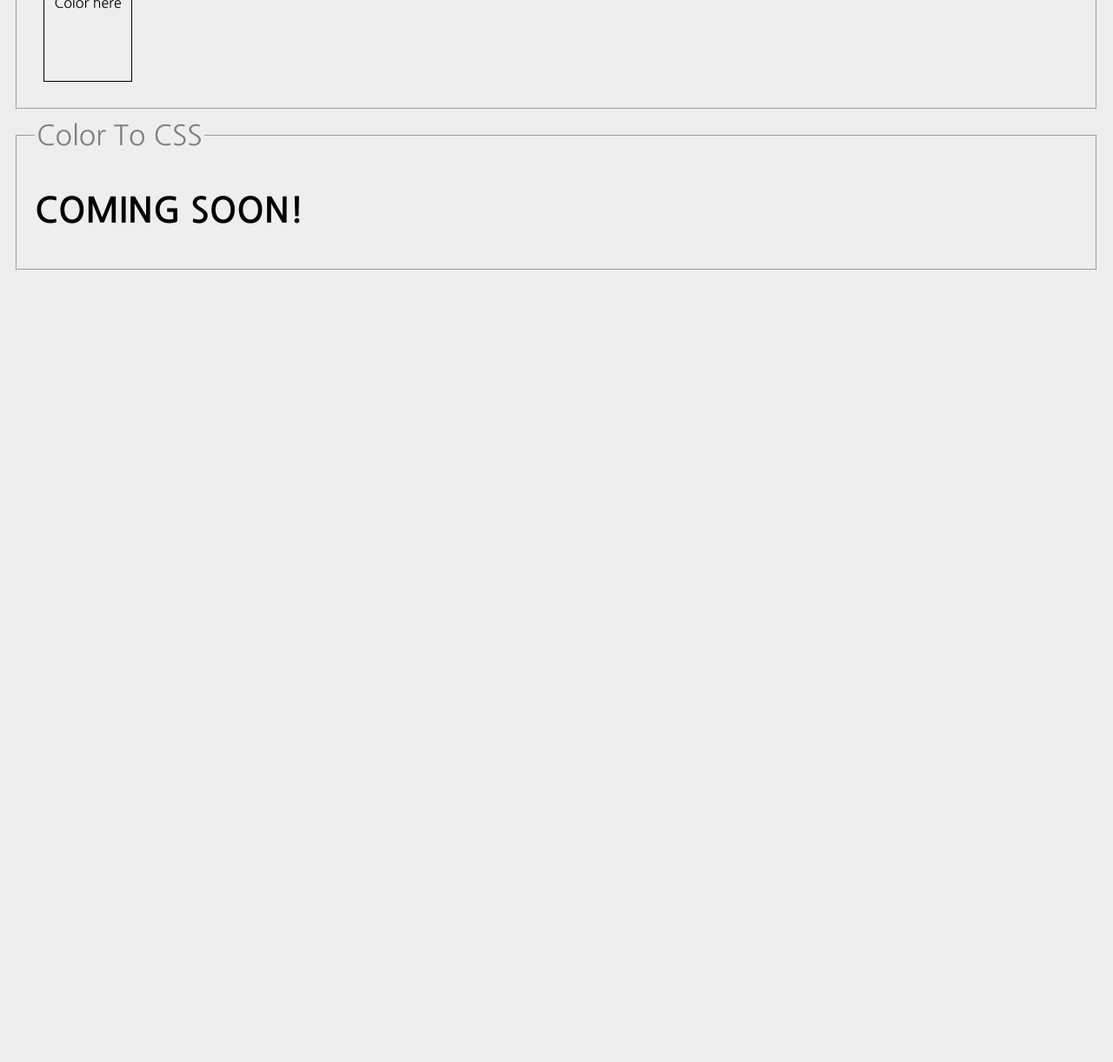
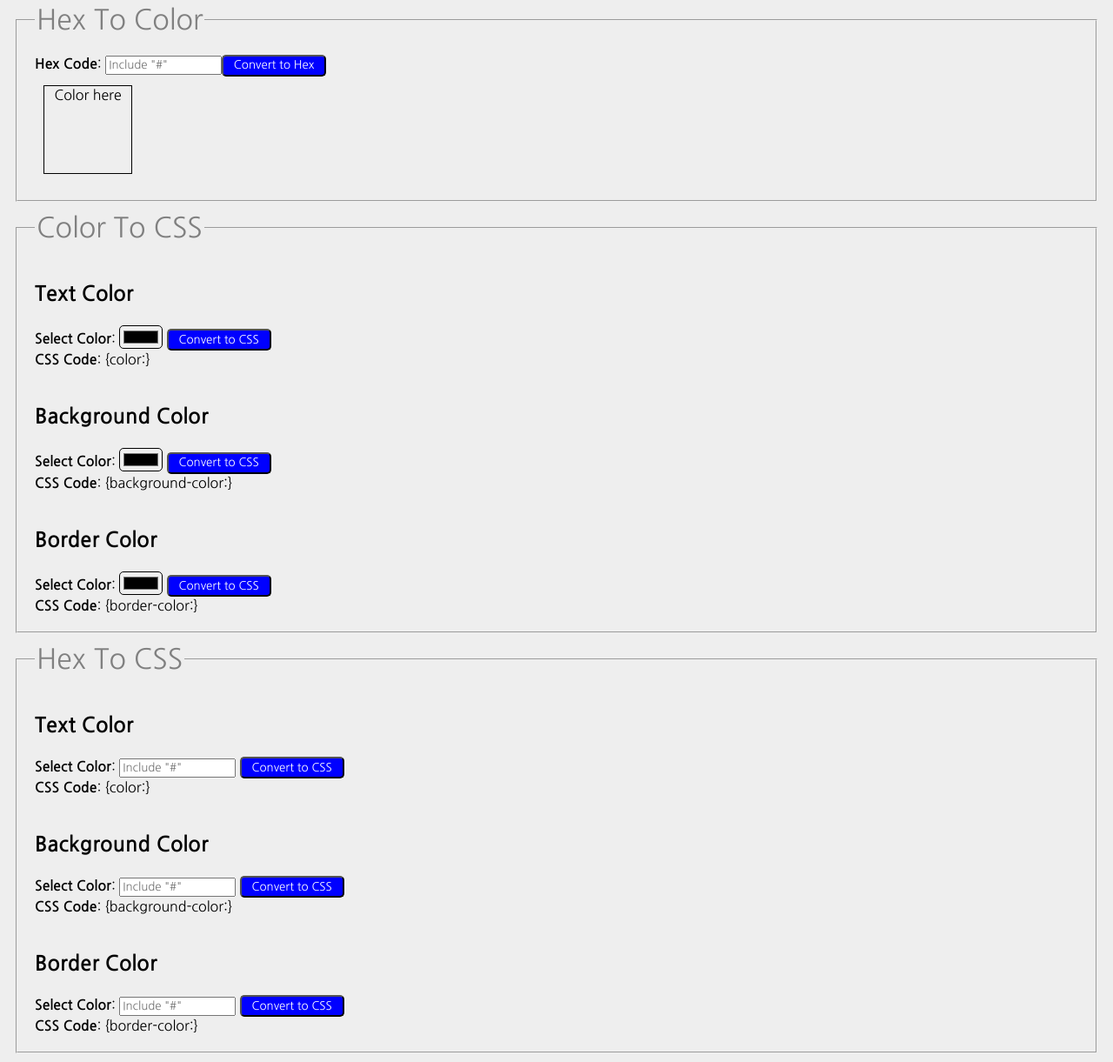
Before and after one commit to lucas7234/colortohex, a plain HTML site: page index.html in a window 1280 px wide. Shown: the part 384-1605 px from the top of the page at 87% size. Before the commit the page ends 800 px from the top, so only its background shows below. Drawn offline with Linux system fonts and the light colour scheme.

Commit message:
Update index.html

```diff
--- a/index.html
+++ b/index.html
@@ -4,6 +4,10 @@
     <meta charset="UTF-8">
     <meta name="viewport" content="width=device-width, initial-scale=1.0">
     <title>ColortoHex - Convert Color and HEX</title>
+    <meta http-equiv="X-UA-Compatible" content="ie=edge">
+    <meta name="keywords" content="css, css3, hex, color, color to hex, hex to color, css generator, css color generator, color to css, hex to css">
+    <meta name="description" content="Convert Color and Hex instantly at here.">
+    <meta name="author" content="lucas7234">
     <style>
         @import url(http://fonts.googleapis.com/earlyaccess/nanumgothic.css);
         *{font-family:"Nanum Gothic", "맑은 고딕", sans-serif, serif, "돋움", "굴림";}
@@ -40,26 +44,70 @@ for(var i=0; i<el.length; i++){
             }
         }
 
-        function css(){
-            var radio1=document.getElementById("color").checked;
-            var radio2=document.getElementById("bg").checked;
-            var radio3=document.getElementById("border").checked;
-            var input=document.getElementById("ip2").value;
-            if (radio1=="true"){
-                css.value="color:"+input;
+        function csscolor(){
+            var csscolor=document.getElementById("ip2").value;
+            op2.value="{color:"+csscolor+";}"
+        }
+
+        function cssbg(){
+            var csscolor=document.getElementById("ip3").value;
+            op3.value="{background-color:"+csscolor+";}"
+        }
+        function cssborder(){
+            var csscolor=document.getElementById("ip4").value;
+            op4.value="{border-color:"+csscolor+";}"
+        }
+
+        function csscolor2(){
+            var csscolor2=document.getElementById("ip5").value;
+            op5.value="{color:"+csscolor2+";}"
+        }
+
+        function cssbg2(){
+            var csscolor2=document.getElementById("ip6").value;
+            op6.value="{background-color:"+csscolor2+";}"
+        }
+        function cssborder2(){
+            var csscolor2=document.getElementById("ip7").value;
+            op7.value="{border-color:"+csscolor2+";}"
+        }
+    </script>
+    <style>
+        ul{list-style-type:none;}
+        ul li{display:inline-block; width:300px;}
+        .navmenu a{text-decoration:none; border-top:3px solid black; color:black;}
+    </style>
+    <script>
+        /*We doesnt support IE*/
+        var agent=navigator.userAgent.toLowerCase();
+        var name=navigator.appName;
+
+        if(name == "Internet Explorer" || agent.indexOf("trident") > -1 || agent.indexOf("edge") > -1){
+            if(name == "Internet Explorer")//lower than ie 10
+            {
+                document.write("<h1>You cannot use ColorToHex in Internet Explorer.</h1><p>Download <a href='https://www.google.com/intl/ko/chrome/' target='_blank' style='text-decoration:underline; color:blue;'>Chrome</a> or <a href='https://www.mozilla.org/ko/firefox/new/' style='text-decoration:underline; color:blue;' target='_blank'>Firefox</a> to use ColorToHex. You can also use ColorToHex on Edge, Safari, Naver Whale, and etc.</p>");
             }
-            else if (radio2=="true"){
-                css.value="background-color:"+input;
-            }
-            else if (radio3=="true"){
-                css.value="border-color:"+input;
+            else{
+                if (agent.indexOf("trident") > -1){ //ie11
+                    document.write("<h1>You cannot use ColorToHex in Internet Explorer.</h1><p>Download <a href='https://www.google.com/intl/ko/chrome/' target='_blank' style='text-decoration:underline; color:blue;'>Chrome</a> or <a href='https://www.mozilla.org/ko/firefox/new/' style='text-decoration:underline; color:blue;' target='_blank'>Firefox</a> to use ColorToHex. You can also use ColorToHex on Edge, Safari, Naver Whale, and etc.</p>");
+                }
             }
         }
     </script>
 </head>
 <body>
-    <h1>Welcome to ColortoHex</h1>
-    <h3>Convert Hex and color at here instantly.</h3>
+    <header><h1>Welcome to ColortoHex</h1>
+    <h3>Convert Hex and color at here instantly.</h3></header>
+    <nav>
+        <ul>
+            <li class="navmenu"><a href="#1">Color To Hex</a></li>
+            <li class="navmenu"><a href="#2">Hex To Color</a></li>
+            <li class="navmenu"><a href="#3">Color To CSS</a></li>
+            <li class="navmenu"><a href="#4">Hex To CSS</a></li>
+        </ul>
+    </nav>
+    <br><br><br>
+    <section><article id="1">
     <form oninput="op.value=ip.value;">
     <fieldset>
         <legend>Color To Hex</legend>
@@ -67,20 +115,51 @@ for(var i=0; i<el.length; i++){
         <label><b>Hex Code</b>: <output name="op" id="op">#000000</output></label>
     </fieldset>
     </form>
+    </article><article id="2">
     <form>
         <fieldset>
             <legend>Hex To Color</legend>
-            <label><b>Hex Code</b>: <input placeholder='Include "#"' size="10" id="hex" class="hex" maxlength="7"></label><button type="button" onclick="convert();">Convert to Hex</button>
+            <label><b>Hex Code</b>: <input placeholder='Include "#"'  maxlength="7" size="10" id="hex" class="hex" ></label><button type="button" onclick="convert();">Convert to Hex</button>
             <div id="result">
                 Color here
             </div>
         </fieldset>
-    </form>
+    </form></article><article id="3">
     <form>
         <fieldset>
             <legend>Color To CSS</legend>
-            <h1>COMING SOON!</h1>
+            <h3>Text Color</h3>
+            <label><b>Select Color</b>: <input type="color" name="ip2" id="ip2"></label>
+            <button type="button" onclick="csscolor();">Convert to CSS</button><br>
+            <label><b>CSS Code</b>: <output name="op2" id="op2">{color:}</output></label><br><br>
+            <h3>Background Color</h3>
+            <label><b>Select Color</b>: <input type="color" name="ip3" id="ip3"></label>
+            <button type="button" onclick="cssbg();">Convert to CSS</button><br>
+            <label><b>CSS Code</b>: <output name="op3" id="op3">{background-color:}</output></label><br><br>
+            <h3>Border Color</h3>
+            <label><b>Select Color</b>: <input type="color" name="ip4" id="ip4"></label>
+            <button type="button" onclick="cssborder();">Convert to CSS</button><br>
+            <label><b>CSS Code</b>: <output name="op4" id="op4">{border-color:}</output></label>
         </fieldset>
         </form>
+    </article><article id="4">
+        <form>
+            <fieldset>
+                <legend>Hex To CSS</legend>
+                <h3>Text Color</h3>
+                <label><b>Select Color</b>: <input name="ip5" id="ip5" placeholder='Include "#"'  maxlength="7" size="10"></label>
+                <button type="button" onclick="csscolor2();">Convert to CSS</button><br>
+                <label><b>CSS Code</b>: <output name="op5" id="op5">{color:}</output></label><br><br>
+                <h3>Background Color</h3>
+                <label><b>Select Color</b>: <input name="ip6" id="ip6" placeholder='Include "#"'  maxlength="7" size="10"></label>
+                <button type="button" onclick="cssbg2();">Convert to CSS</button><br>
+                <label><b>CSS Code</b>: <output name="op6" id="op6">{background-color:}</output></label><br><br>
+                <h3>Border Color</h3>
+                <label><b>Select Color</b>: <input name="ip7" id="ip7" placeholder='Include "#"'  maxlength="7" size="10"></label>
+                <button type="button" onclick="cssborder2();">Convert to CSS</button><br>
+                <label><b>CSS Code</b>: <output name="op7" id="op7">{border-color:}</output></label>
+            </fieldset>
+            </form>
+        </article></section>
 </body>
 </html>
```
